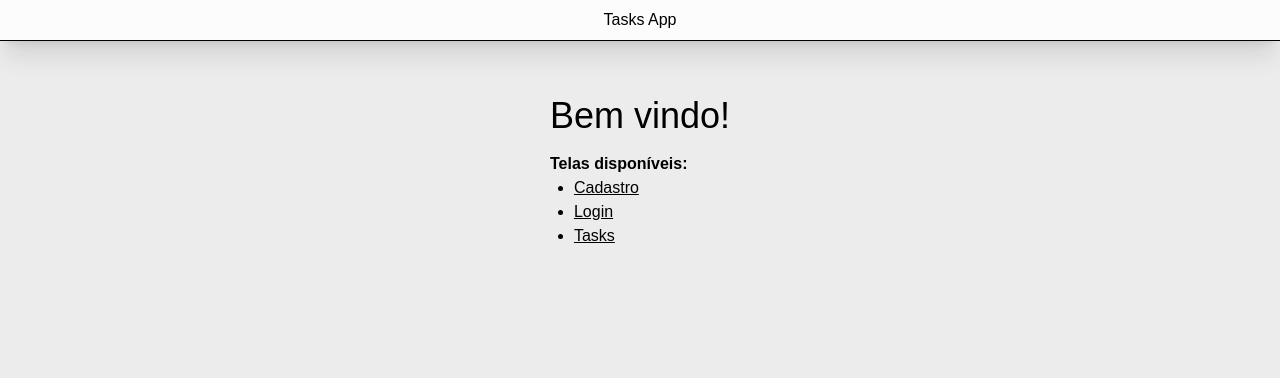
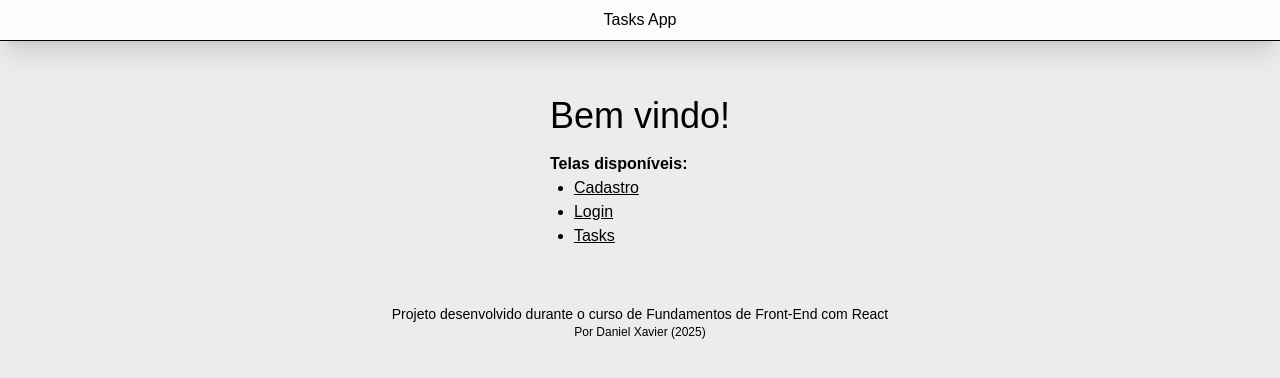
Before and after one commit to DanielJXavier/tasks-crud-app, a Next.js app: page / in a window 1280 px wide. Shown: the top 378 px of the page. Built offline with nearby package versions, Linux system fonts and the light colour scheme.

Commit message:
Added a global footer

```diff
--- a/src/app/layout.tsx
+++ b/src/app/layout.tsx
@@ -23,6 +23,14 @@ export default function RootLayout({
         <main className="mt-24 mb-14 h-full flex items-start justify-center">
           {children}
         </main>
+
+        <footer className="text-center">
+          <p className="text-sm">
+            Projeto desenvolvido durante o curso de Fundamentos de Front-End com
+            React
+          </p>
+          <p className="text-xs">Por Daniel Xavier (2025)</p>
+        </footer>
       </body>
     </html>
   );
```
